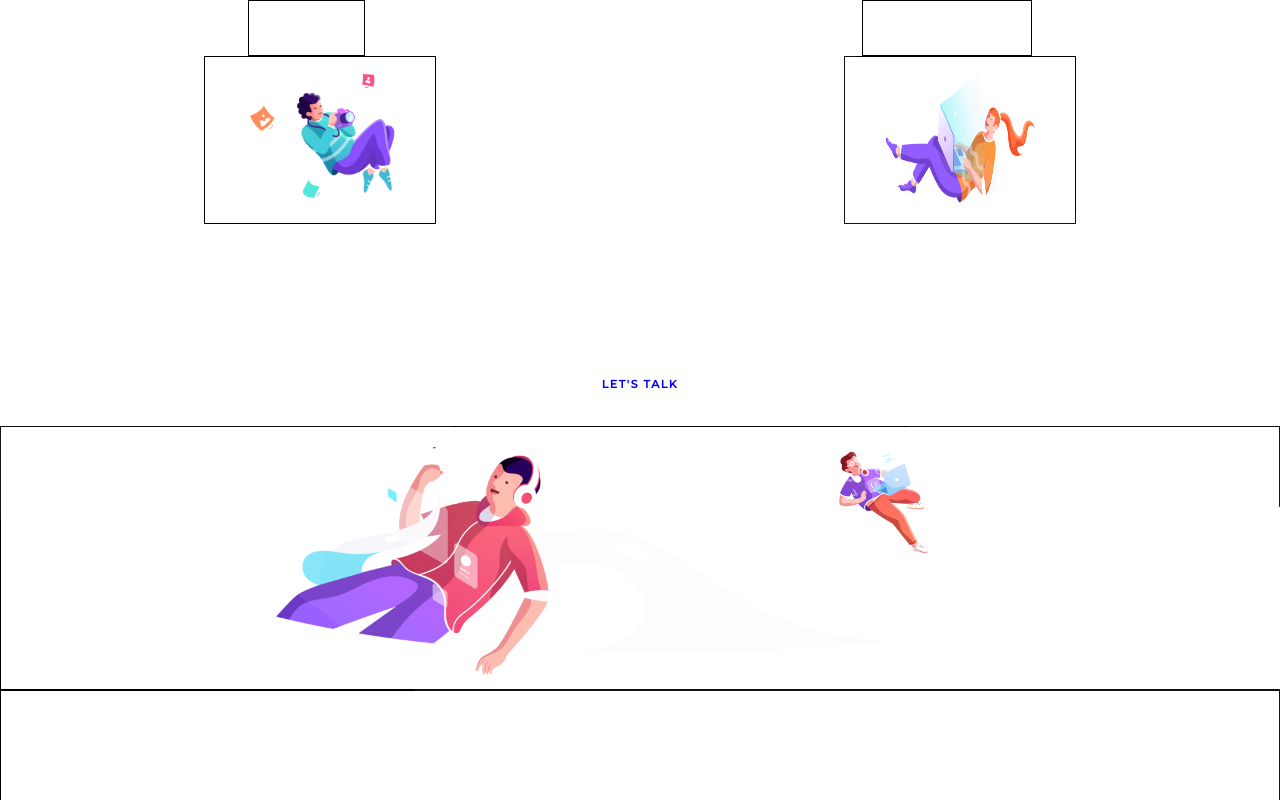
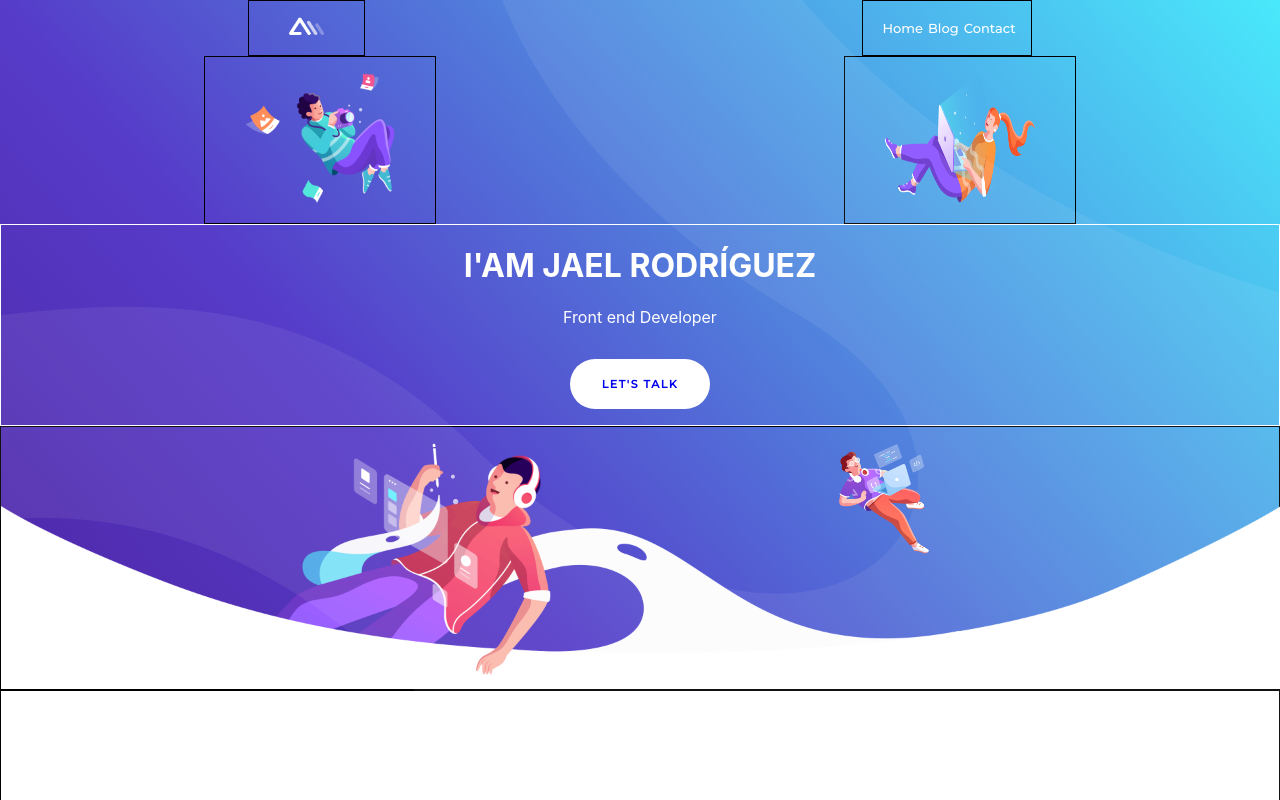
Before and after one commit to jael-VRR/newPortafolio, a React (Create React App) app: page / in a window 1280 px wide. Shown: the top 800 px of the page. Built offline with nearby package versions, Linux system fonts and the light colour scheme.

Commit message:
add banner

```diff
--- a/src/styles/home.css
+++ b/src/styles/home.css
@@ -5,7 +5,7 @@
     position: relative;
     overflow-x: hidden;
     min-height: 100vh;
-
+    background-image: linear-gradient(to top right,#450b7c,#563cc9,#49e9fb)
 }
 
 .capa1{
```
